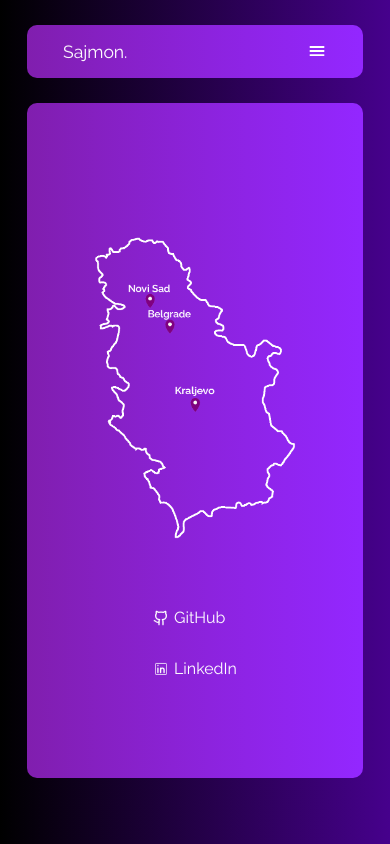
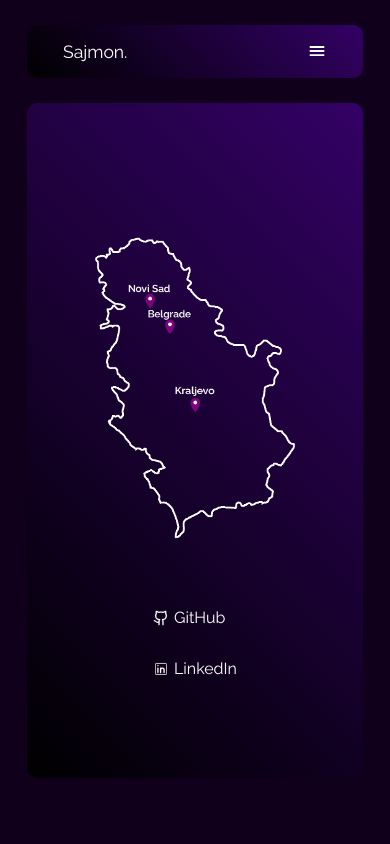
Before and after one commit to Sajmon410/portfolio, a React (Create React App) app in the folder portfolio/: page /contact in a window 390 px wide. Built offline with nearby package versions, Linux system fonts and the light colour scheme.

Commit message:
Colors changed

```diff
--- a/portfolio/public/index.html
+++ b/portfolio/public/index.html
@@ -4,7 +4,7 @@
     <meta charset="utf-8" />
     <link rel="icon" href="%PUBLIC_URL%/favicon.ico" />
     <meta name="viewport" content="width=device-width, initial-scale=1" />
-    <meta name="theme-color" content="#872fcc" />
+    <meta name="theme-color" content="#10001b" />
     <link
       rel="stylesheet"
       href="https://cdnjs.cloudflare.com/ajax/libs/animate.css/4.1.1/animate.min.css"
--- a/portfolio/src/components/aboutme.jsx
+++ b/portfolio/src/components/aboutme.jsx
@@ -18,7 +18,7 @@ const AboutMe = () => {
             <h1 className="text-hero">Welcome.</h1>
             <ReactTyped
               strings={[
-                `My name is  <span style="color: rgb(0, 0, 0);">Simon</span> Radosavljević.`,
+                `My name is  <span style="color: #c985ed;">Simon</span> Radosavljević.`,
               ]}
               typeSpeed={100}
               loop
--- a/portfolio/src/components/hero.jsx
+++ b/portfolio/src/components/hero.jsx
@@ -109,7 +109,7 @@ const Hero = () => {
             <ReactTyped
               className="typed"
               strings={[
-                `My name is  <span style="color: rgb(0, 0, 0);">Simon</span> Radosavljević.`,
+                `My name is  <span style="color: #c985ed;">Simon</span> Radosavljević.`,
               ]}
               typeSpeed={100}
               loop
--- a/portfolio/src/components/navbar.jsx
+++ b/portfolio/src/components/navbar.jsx
@@ -9,6 +9,15 @@ const Navbar = () => {
   const handleShowNavbar = () => {
     setShowNavbar(!showNavbar);
   };
+
+  const handleLogoClick = (e) => {
+    // Proveri da li je trenutni URL `/portfolio` i osveži stranicu
+    if (window.location.pathname === "/portfolio") {
+      e.preventDefault();
+      window.location.href = "/portfolio";
+    }
+  };
+
   return (
     <div className="navbar">
       <>
@@ -19,7 +28,9 @@ const Navbar = () => {
             className="logo"
             animate={{ rotate: 0.1 }}
           >
-            <Link to="/portfolio">Sajmon.</Link>
+            <Link to="/portfolio" onClick={handleLogoClick}>
+              Sajmon.
+            </Link>
           </motion.div>
         </div>
         <div className="buttons">
@@ -66,7 +77,7 @@ const Navbar = () => {
                   className="menu"
                   animate={{ rotate: 0.1 }}
                 >
-                  <Link to="/portfolio" onClick={handleShowNavbar}>
+                  <Link to="/portfolio" onClick={handleLogoClick}>
                     Sajmon.
                   </Link>
                 </motion.div>
@@ -129,13 +140,22 @@ const Navbar = () => {
 };
 
 export default Navbar;
+
 function CustomLink({ to, children, ...props }) {
   const resolvedPath = useResolvedPath(to);
   const isActive = useMatch({ path: resolvedPath.pathname, end: true });
 
+  const handleClick = (e) => {
+    if (isActive) {
+      // Ako je trenutna stranica ista kao cilj, osveži stranicu
+      e.preventDefault();
+      window.location.href = to;
+    }
+  };
+
   return (
     <li className={isActive ? "active" : ""}>
-      <Link to={to} {...props}>
+      <Link to={to} onClick={handleClick} {...props}>
         {children}
       </Link>
     </li>
--- a/portfolio/src/index.css
+++ b/portfolio/src/index.css
@@ -1,7 +1,6 @@
 body {
   font-family: "Raleway", sans-serif;
-  background: linear-gradient(90deg, #000000, rgb(70, 1, 140));
-  background-color: #230046;
+  background-color: #10001b;
   user-select: none;
 }
 ul {
--- a/portfolio/src/styles/hero.css
+++ b/portfolio/src/styles/hero.css
@@ -1,6 +1,6 @@
 .container-hero {
   height: 80vh;
-  background: linear-gradient(90deg, #9022c3e2, rgb(147, 39, 255));
+  background: linear-gradient(45deg, #000000, #330165);
   border-radius: 10px;
   margin: 50px 10%;
   color: rgb(255, 255, 255);
@@ -29,7 +29,7 @@
 }
 .click-on-me {
   opacity: 0.5;
-  color: black;
+  color: #c985ed;
   margin-top: 15px;
   margin-bottom: -15px;
 }
@@ -114,7 +114,7 @@
 @media screen and (max-width: 1050px) {
   .container-hero {
     height: 80vh;
-    background: linear-gradient(90deg, #9022c3e2, rgb(147, 39, 255));
+    background: linear-gradient(45deg, #000000, #330165);
     border-radius: 10px;
     margin: 25px 5%;
     color: rgb(255, 255, 255);
--- a/portfolio/src/styles/navbar.css
+++ b/portfolio/src/styles/navbar.css
@@ -1,6 +1,6 @@
 .navbar {
   overflow: hidden;
-  background: linear-gradient(90deg, #9022c3e2, rgb(147, 39, 255));
+  background: linear-gradient(45deg, #000000, #330165);
   border-radius: 10px;
   margin: 40px 10%;
   color: #ffffff;
```
